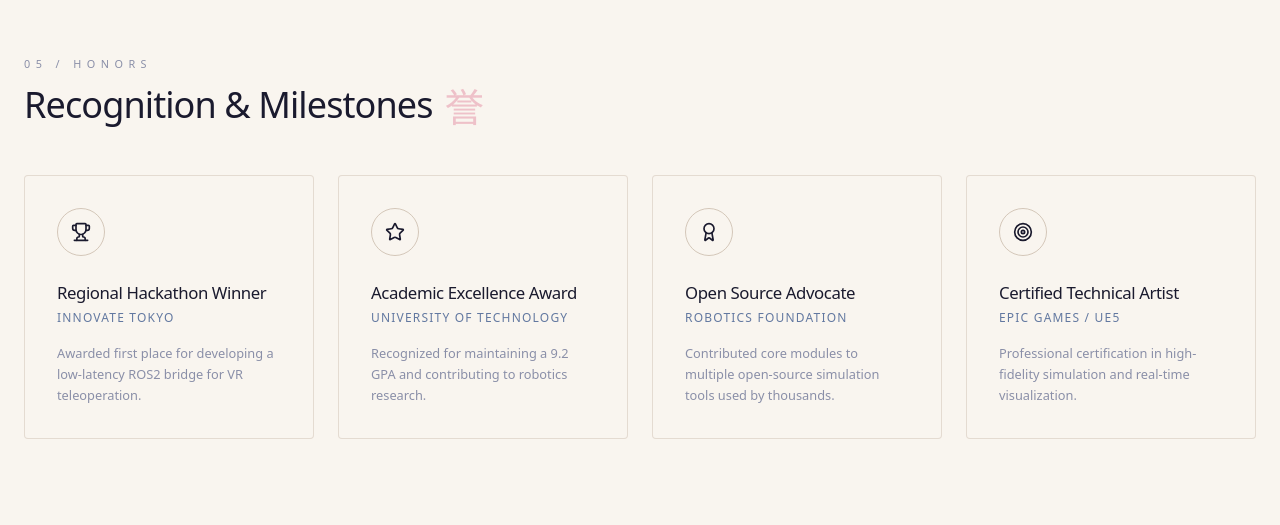
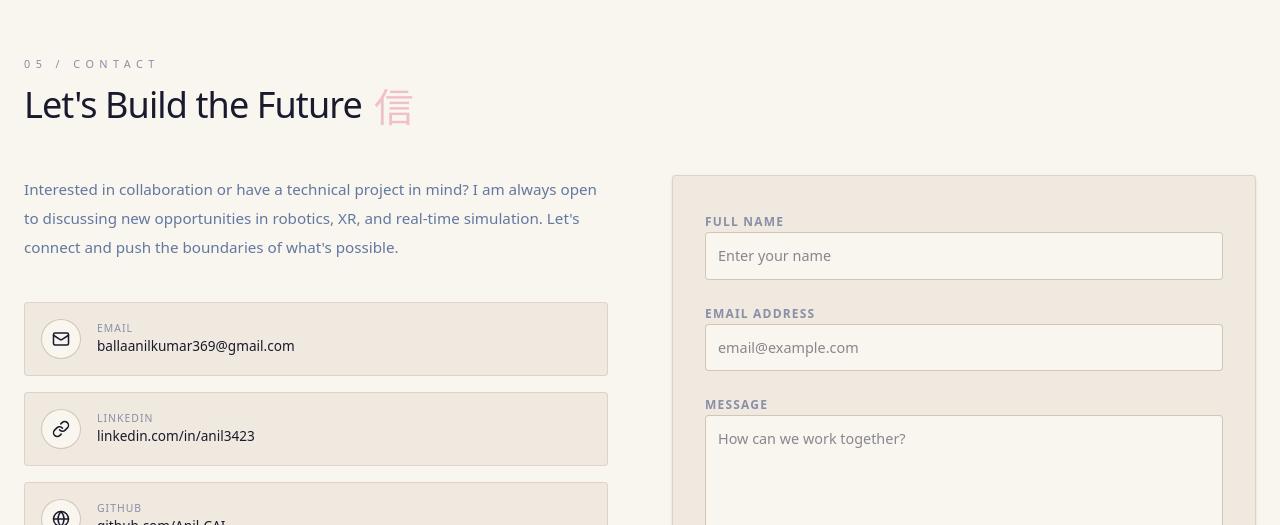
Before and after one commit to Anil-CAI/portfolio, a Next.js app: page / in a window 1280 px wide. Shown: the part 6355-6880 px from the top of the page. Built offline with nearby package versions, Linux system fonts and the light colour scheme.

Commit message:
Add files via upload

```diff
--- a/src/app/page.tsx
+++ b/src/app/page.tsx
@@ -3,7 +3,6 @@ import About from "@/components/sections/About";
 import Skills from "@/components/sections/Skills";
 import Projects from "@/components/sections/Projects";
 import Journey from "@/components/sections/Journey";
-import Achievements from "@/components/sections/Achievements";
 import Contact from "@/components/sections/Contact";
 import Divider from "@/components/ui/Divider";
 import Navbar from "@/components/sections/Navbar";
@@ -23,7 +22,6 @@ export default function Home() {
       <Skills />
       <Projects />
       <Journey />
-      <Achievements />
       <Contact />
     </main>
   );
```
